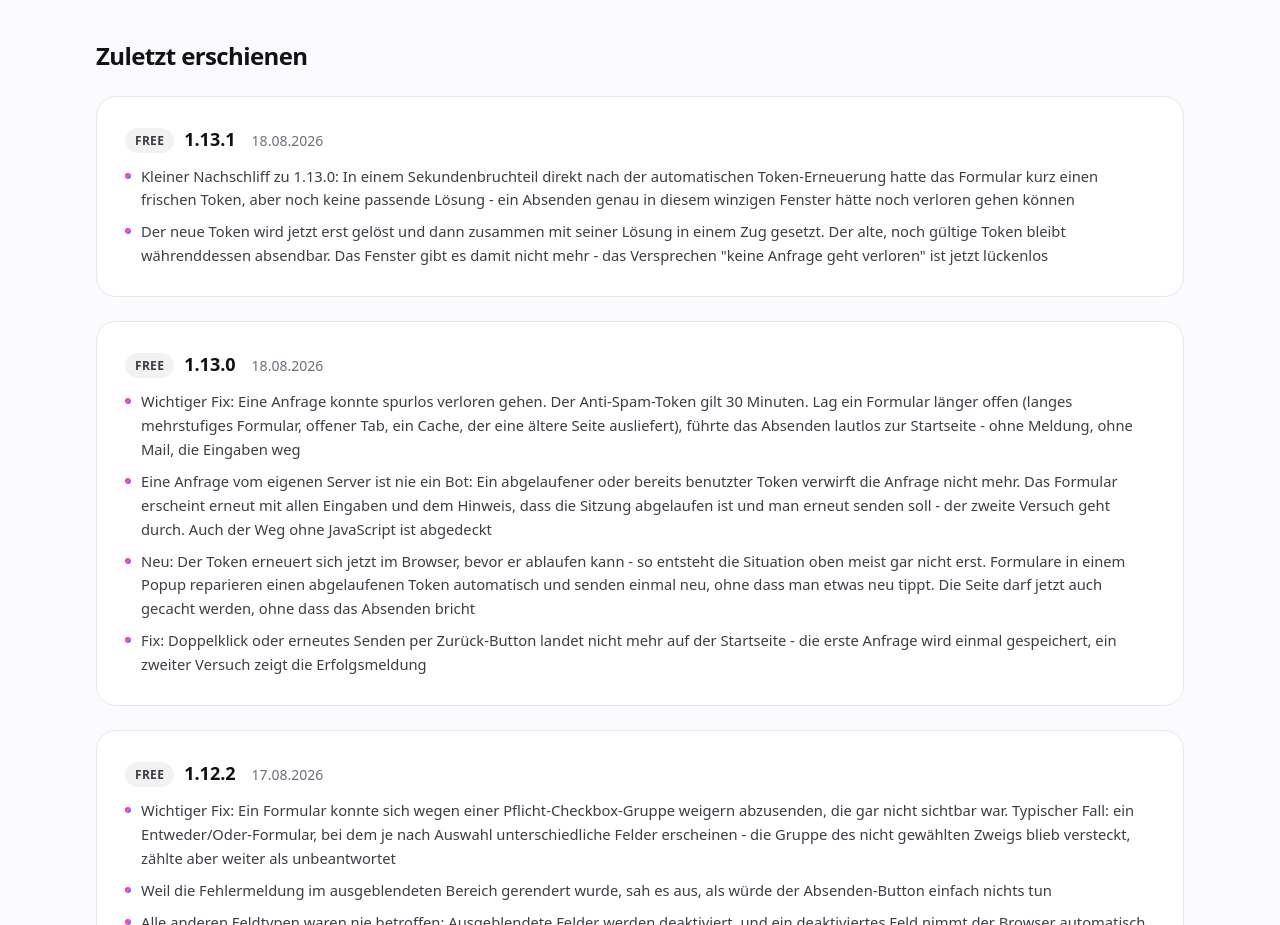
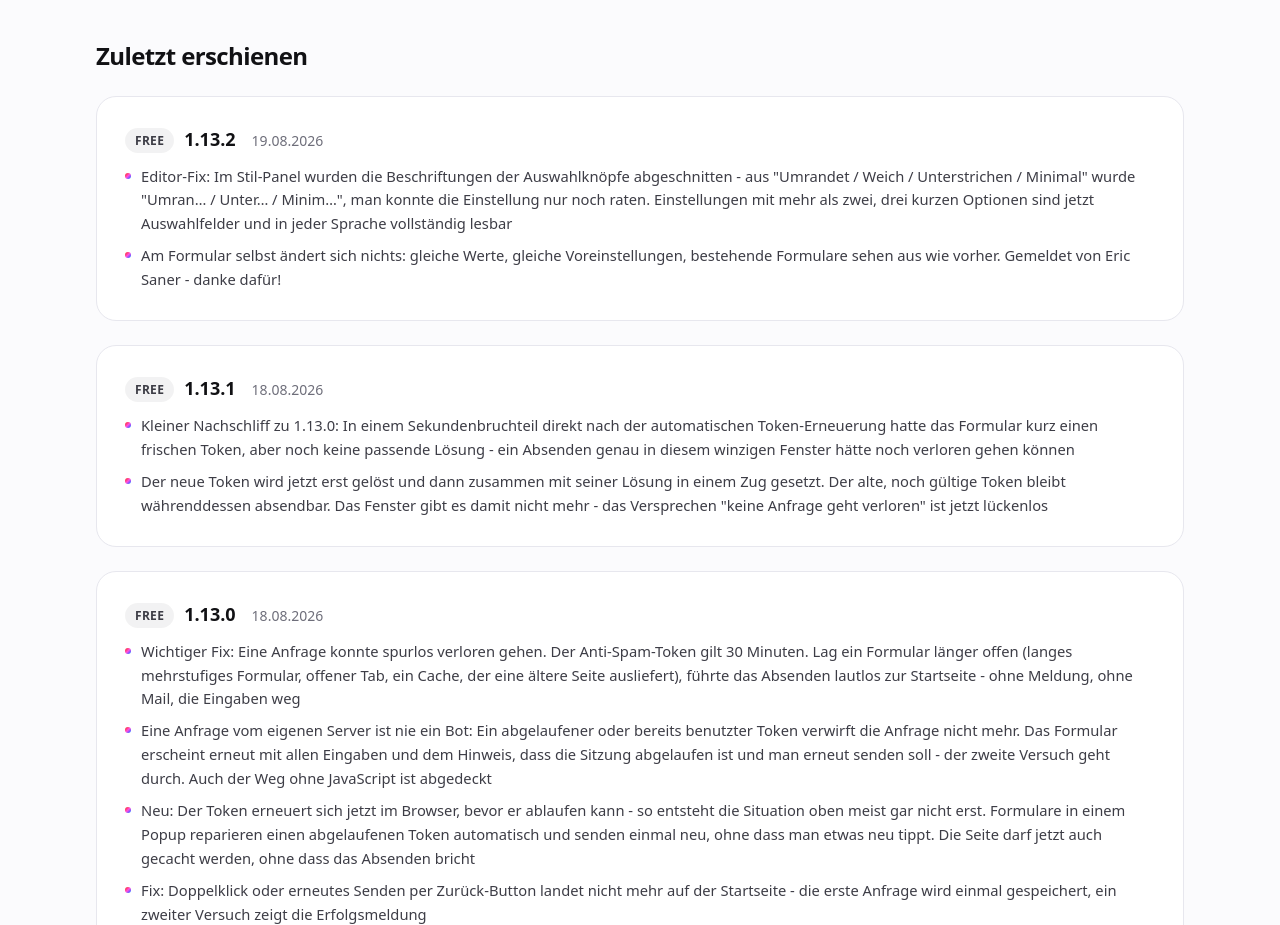
Before and after one commit to dennisbuchwald/flinkform.de, a Next.js app: page /roadmap in a window 1280 px wide. Shown: the part 1340-2265 px from the top of the page. Built offline with nearby package versions, Linux system fonts and the light colour scheme.

Commit message:
Changelog: Flinkform Free 1.13.2

```diff
--- a/app/roadmap/page.tsx
+++ b/app/roadmap/page.tsx
@@ -59,6 +59,15 @@ const geplant = [
  * Versionsnummer bündeln, zu der es nicht gehört.
  */
 const changelog = [
+  {
+    bereich: "Free",
+    version: "1.13.2",
+    date: "19.08.2026",
+    items: [
+      "Editor-Fix: Im Stil-Panel wurden die Beschriftungen der Auswahlknöpfe abgeschnitten - aus \"Umrandet / Weich / Unterstrichen / Minimal\" wurde \"Umran… / Unter… / Minim…\", man konnte die Einstellung nur noch raten. Einstellungen mit mehr als zwei, drei kurzen Optionen sind jetzt Auswahlfelder und in jeder Sprache vollständig lesbar",
+      "Am Formular selbst ändert sich nichts: gleiche Werte, gleiche Voreinstellungen, bestehende Formulare sehen aus wie vorher. Gemeldet von Eric Saner - danke dafür!",
+    ],
+  },
   {
     bereich: "Free",
     version: "1.13.1",
--- a/lib/site.ts
+++ b/lib/site.ts
@@ -6,7 +6,7 @@ export const GITHUB_URL = "https://github.com/dennisbuchwald/Flinkform";
 export const DEMO_URL = "https://demo.flinkform.de"; // Platzhalter, Demo-Instanz folgt
 export const CONTACT_MAIL = "dennis@dbw-media.de";
 
-export const FREE_VERSION = "1.13.1";
+export const FREE_VERSION = "1.13.2";
 export const PRO_VERSION = "1.2.1";
 export const FACTS_UPDATED = "2026-07-27";
 
```
